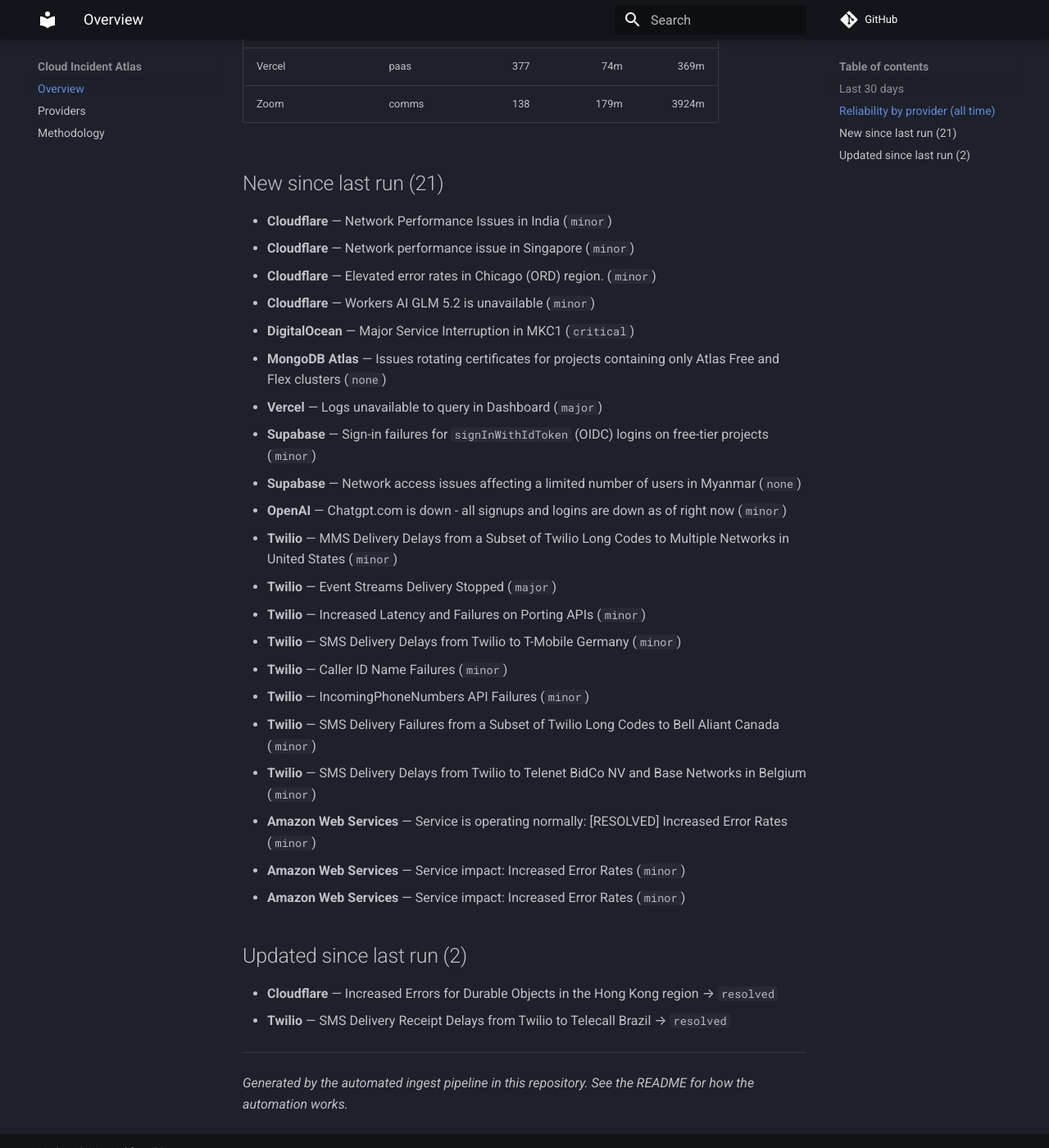
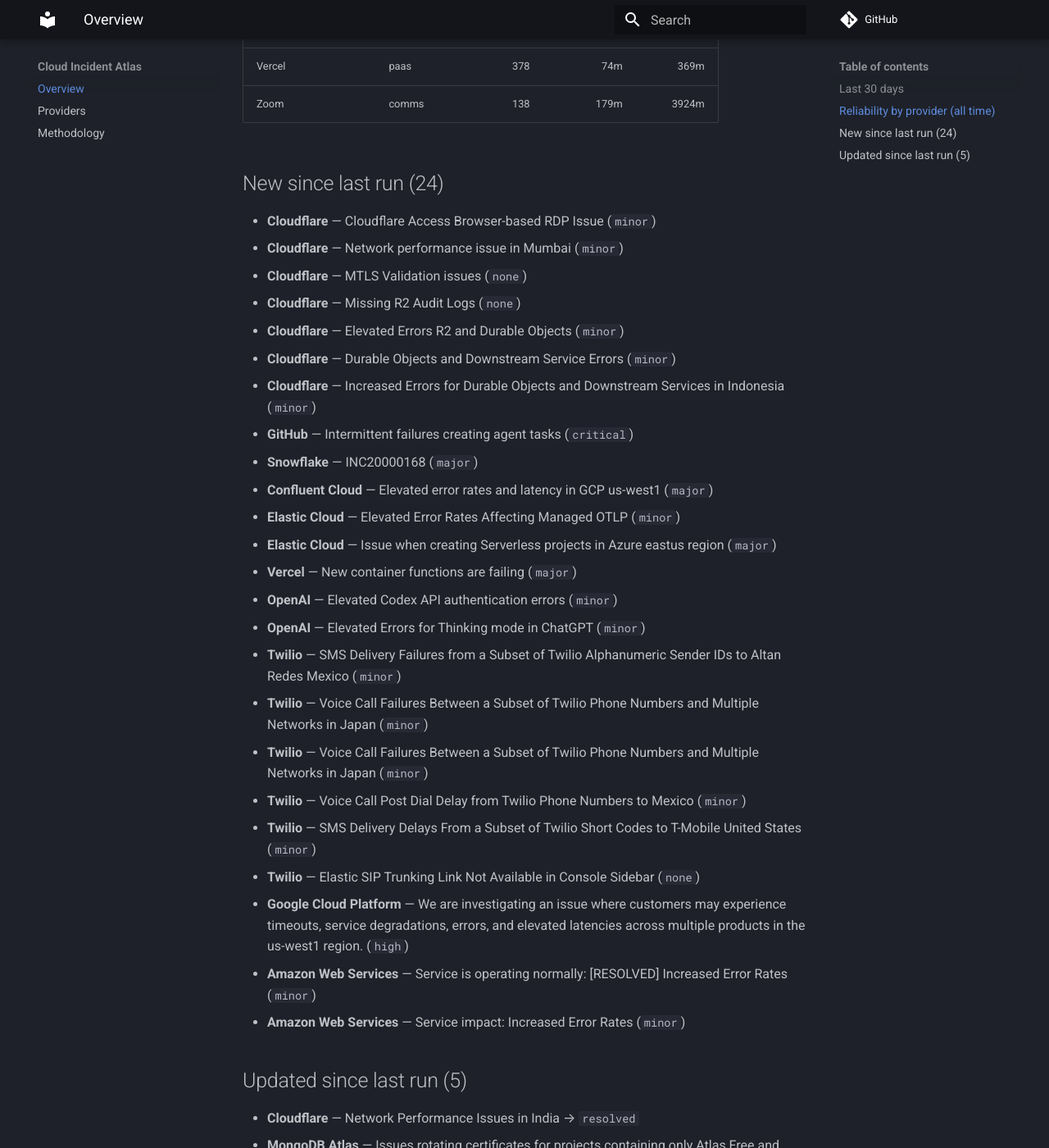
Before and after one commit to ayushgupta07xx/cloud-incident-atlas, an MkDocs documentation site: the page built from docs/index.md, in a window 1280 px wide and 1400 px high, scrolled down 1434 px. Shown: the whole window at 82% size. Built offline with MkDocs 1.6.1 and Material for MkDocs 9.7.7, drawn with Linux system fonts in a browser that asks for light colours; comment, search, counter and statistics services are not loaded; some of the changed text lies outside the part shown.

Commit message:
docs: refresh digest and charts
Regenerated from the corpus by the ingest pipeline.

Run: https://github.com/ayushgupta07xx/cloud-incident-atlas/actions/runs/32461742819

Co-authored-by: github-actions[bot] <41898282+github-actions[bot]@users.noreply.github.com>

```diff
--- a/docs/index.md
+++ b/docs/index.md
@@ -1,69 +1,75 @@
 # Cloud Incident Atlas
 
-Cross-vendor incident data for 24 providers. Corpus: **22,593 incidents**. Updated 2026-08-20.
+Cross-vendor incident data for 24 providers. Corpus: **22,617 incidents**. Updated 2026-08-21.
 
 ## Last 30 days
 
-- Incidents recorded: **617**
-- Major or worse: **74**
+- Incidents recorded: **602**
+- Major or worse: **75**
 
 ## Reliability by provider (all time)
 
 | Provider | Category | Incidents | Median MTTR | p90 MTTR |
 | --- | --- | ---: | ---: | ---: |
 | Atlassian | devtools | 39 | 120m | 2244m |
-| Amazon Web Services | cloud | 62 | — | — |
+| Amazon Web Services | cloud | 64 | — | — |
 | CircleCI | devtools | 303 | 69m | 483m |
-| Cloudflare | cdn | 6610 | 239m | 495m |
-| Confluent Cloud | data | 248 | 195m | 1645m |
+| Cloudflare | cdn | 6617 | 239m | 495m |
+| Confluent Cloud | data | 249 | 195m | 1643m |
 | Datadog | observability | 120 | 74m | 221m |
 | DigitalOcean | cloud | 501 | 145m | 571m |
 | Discord | comms | 210 | 52m | 297m |
-| Elastic Cloud | observability | 246 | 191m | 1382m |
-| Google Cloud Platform | cloud | 4 | — | — |
-| GitHub | devtools | 603 | 67m | 287m |
+| Elastic Cloud | observability | 248 | 191m | 1437m |
+| Google Cloud Platform | cloud | 5 | 640m | — |
+| GitHub | devtools | 604 | 67m | 287m |
 | Grafana Cloud | observability | 737 | 90m | 1153m |
 | HashiCorp Cloud | devtools | 33 | 160m | 1515m |
-| MongoDB Atlas | data | 269 | 120m | 1378m |
+| MongoDB Atlas | data | 269 | 120m | 1403m |
 | Netlify | paas | 214 | 40m | 216m |
 | New Relic | observability | 103 | 63m | 303m |
 | npm | devtools | 59 | 107m | 340m |
-| OpenAI | ai | 40 | 127m | 782m |
+| OpenAI | ai | 42 | 127m | 764m |
 | Sentry | observability | 331 | 84m | 356m |
-| Snowflake | data | 189 | 122m | 598m |
+| Snowflake | data | 190 | 121m | 598m |
 | Supabase | paas | 384 | 158m | 892m |
-| Twilio | comms | 10773 | 270m | 1079m |
-| Vercel | paas | 377 | 74m | 369m |
+| Twilio | comms | 10779 | 270m | 1079m |
+| Vercel | paas | 378 | 74m | 369m |
 | Zoom | comms | 138 | 179m | 3924m |
 
-## New since last run (21)
+## New since last run (24)
 
-- **Cloudflare** — Network Performance Issues in India (`minor`)
-- **Cloudflare** — Network performance issue in Singapore (`minor`)
-- **Cloudflare** — Elevated error rates in Chicago (ORD) region. (`minor`)
-- **Cloudflare** — Workers AI GLM 5.2 is unavailable (`minor`)
-- **DigitalOcean** — Major Service Interruption in MKC1 (`critical`)
-- **MongoDB Atlas** — Issues rotating certificates for projects containing only Atlas Free and Flex clusters (`none`)
-- **Vercel** — Logs unavailable to query in Dashboard (`major`)
-- **Supabase** — Sign-in failures for `signInWithIdToken` (OIDC) logins on free-tier projects (`minor`)
-- **Supabase** — Network access issues affecting a limited number of users in Myanmar (`none`)
-- **OpenAI** — Chatgpt.com is down - all signups and logins are down as of right now (`minor`)
-- **Twilio** — MMS Delivery Delays from a Subset of Twilio Long Codes to Multiple Networks in United States (`minor`)
-- **Twilio** — Event Streams Delivery Stopped (`major`)
-- **Twilio** — Increased Latency and Failures on Porting APIs (`minor`)
-- **Twilio** — SMS Delivery Delays from Twilio to T-Mobile Germany (`minor`)
-- **Twilio** — Caller ID Name Failures (`minor`)
-- **Twilio** — IncomingPhoneNumbers API Failures (`minor`)
-- **Twilio** — SMS Delivery Failures from a Subset of Twilio Long Codes to Bell Aliant Canada (`minor`)
-- **Twilio** — SMS Delivery Delays from Twilio to Telenet BidCo NV and Base Networks in Belgium (`minor`)
+- **Cloudflare** — Cloudflare Access Browser-based RDP Issue (`minor`)
+- **Cloudflare** — Network performance issue in Mumbai (`minor`)
+- **Cloudflare** — MTLS Validation issues (`none`)
+- **Cloudflare** — Missing R2 Audit Logs (`none`)
+- **Cloudflare** — Elevated Errors R2 and Durable Objects (`minor`)
+- **Cloudflare** — Durable Objects and Downstream Service Errors (`minor`)
+- **Cloudflare** — Increased Errors for Durable Objects and Downstream Services in Indonesia (`minor`)
+- **GitHub** — Intermittent failures creating agent tasks (`critical`)
+- **Snowflake** — INC20000168 (`major`)
+- **Confluent Cloud** — Elevated error rates and latency in GCP us-west1 (`major`)
+- **Elastic Cloud** — Elevated Error Rates Affecting Managed OTLP (`minor`)
+- **Elastic Cloud** — Issue when creating Serverless projects in Azure eastus region (`major`)
+- **Vercel** — New container functions are failing (`major`)
+- **OpenAI** — Elevated Codex API authentication errors (`minor`)
+- **OpenAI** — Elevated Errors for Thinking mode in ChatGPT (`minor`)
+- **Twilio** — SMS Delivery Failures from a Subset of Twilio Alphanumeric Sender IDs to Altan Redes Mexico (`minor`)
+- **Twilio** — Voice Call Failures Between a Subset of Twilio Phone Numbers and Multiple Networks in Japan (`minor`)
+- **Twilio** — Voice Call Failures Between a Subset of Twilio Phone Numbers and Multiple Networks in Japan (`minor`)
+- **Twilio** — Voice Call Post Dial Delay from Twilio Phone Numbers to Mexico (`minor`)
+- **Twilio** — SMS Delivery Delays From a Subset of Twilio Short Codes to T-Mobile United States (`minor`)
+- **Twilio** — Elastic SIP Trunking Link Not Available in Console Sidebar (`none`)
+- **Google Cloud Platform** — We are investigating an issue where customers may experience timeouts, service degradations, errors, and elevated latencies across multiple products in the us-west1 region. (`high`)
 - **Amazon Web Services** — Service is operating normally: [RESOLVED] Increased Error Rates (`minor`)
 - **Amazon Web Services** — Service impact: Increased Error Rates (`minor`)
-- **Amazon Web Services** — Service impact: Increased Error Rates (`minor`)
 
-## Updated since last run (2)
+## Updated since last run (5)
 
-- **Cloudflare** — Increased Errors for Durable Objects in the Hong Kong region → `resolved`
-- **Twilio** — SMS Delivery Receipt Delays from Twilio to Telecall Brazil → `resolved`
+- **Cloudflare** — Network Performance Issues in India → `resolved`
+- **MongoDB Atlas** — Issues rotating certificates for projects containing only Atlas Free and Flex clusters → `resolved`
+- **Elastic Cloud** — Elasticsearch 9.5.1: false-positive matches in certain boolean queries → `resolved`
+- **Supabase** — Network access issues affecting a limited number of users in Myanmar → `identified`
+- **Supabase** — 401 errors due to JWT rejections → `identified`
 
 ---
 
```
Also changed, not shown: README.md (+9 -9 lines), docs/providers.md (+19 -19 lines), docs/img/mttr.svg, docs/img/timeline.svg.
